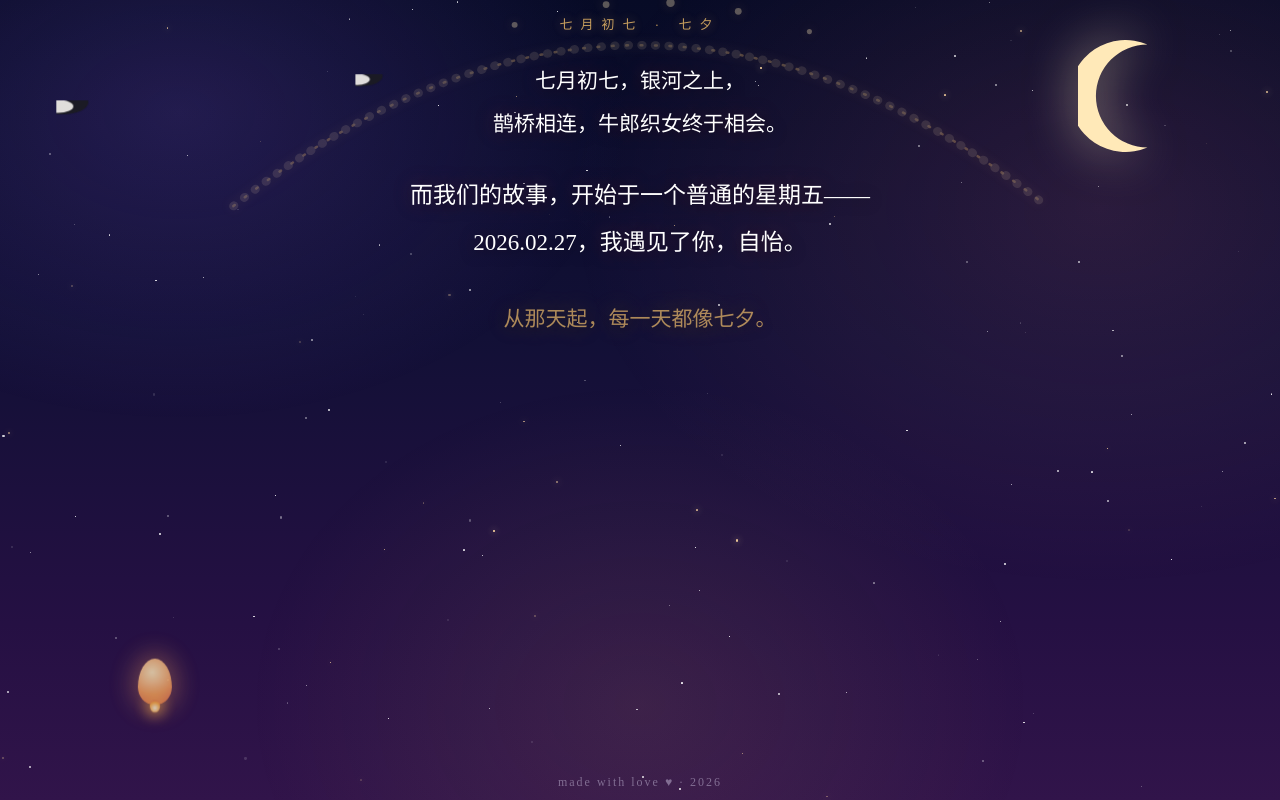
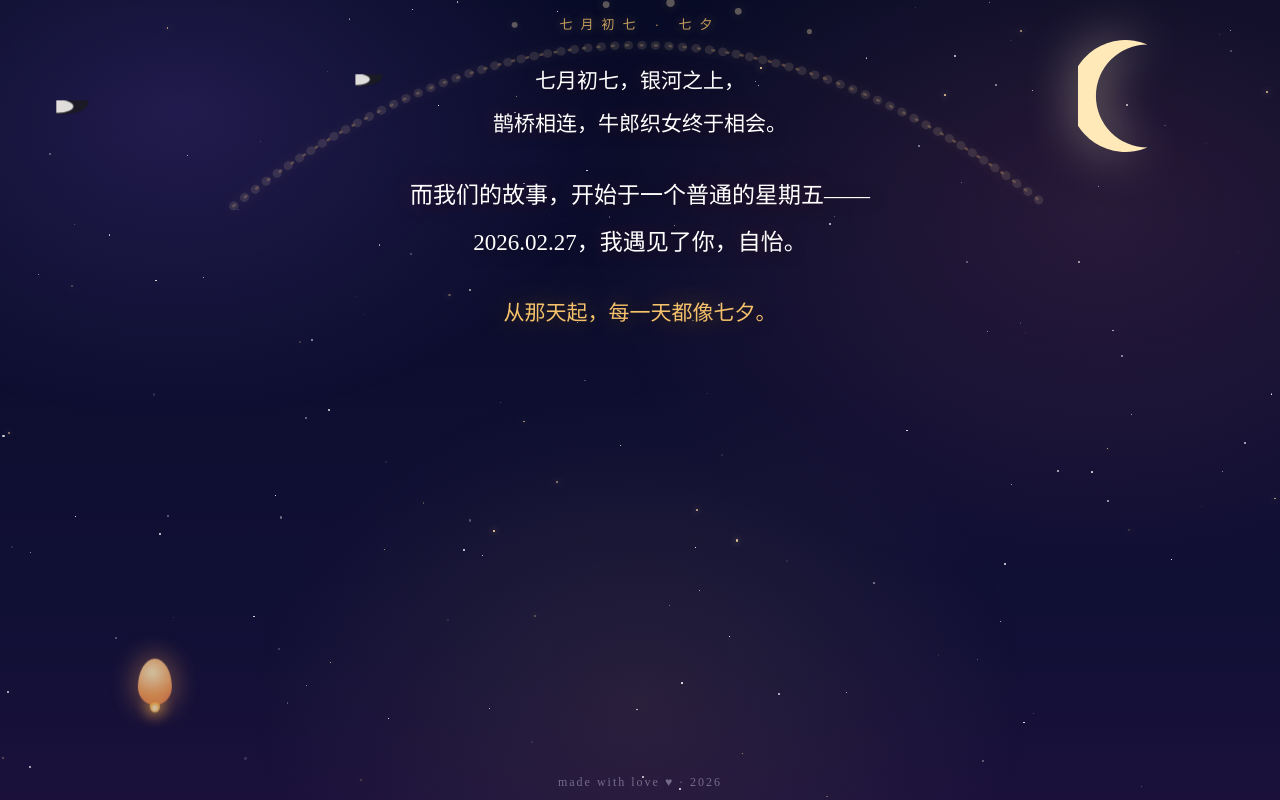
Before and after one commit to Serenkyy/qixi, a plain HTML site: page index.html in a window 1280 px wide. Shown: the top 800 px of the page. Drawn offline with Linux system fonts and the light colour scheme.

Commit message:
Update assets

```diff
--- a/index.html
+++ b/index.html
@@ -13,14 +13,15 @@
     --ink: #f3f0ff;
   }
   * { margin:0; padding:0; box-sizing:border-box; }
-  html, body { height:100%; }
+  html { min-height:100%; }
   /* dark base on html kills the white line/overscroll on iOS */
   html { background:#070b26; }
   body {
     font-family: "Songti SC", "STSong", "Noto Serif SC", "PingFang SC", "Microsoft YaHei", serif;
-    background: linear-gradient(180deg, #070b26 0%, #121036 42%, #251043 78%, #31144a 100%);
+    background: linear-gradient(180deg, #070b26 0%, #121036 40%, #2b1246 70%, #100b2e 100%);
     color: var(--ink);
     min-height: 100vh;
+    min-height: 100svh; /* iOS: visible viewport height, not the tall one */
     overflow-x: hidden;
     position: relative;
   }
@@ -98,7 +99,7 @@
 
   #loveHeart { position:relative; width:min(620px,92vw); aspect-ratio:670/620;
     margin:8px auto 0; }
-  #garden { position:absolute; inset:0; width:100%; height:100%; }
+  #garden { position:absolute; inset:0; width:100%; height:100%; background:transparent; }
 
   #words { position:absolute; top:26%; left:4%; width:92%; text-align:center; }
   #messages { display:none; opacity:0; color:#ffd9a0; font-size:clamp(15px,2.1vw,21px);
@@ -393,6 +394,15 @@
   canvas.height = H * DPR;
   var ctx = canvas.getContext('2d');
   ctx.scale(DPR, DPR);
+  /* paint the sky backdrop INTO the canvas so the canvas box can never
+     stand out as a rectangle on iOS (transparent canvas + 'lighter'
+     composites as a visible box on some WebKit versions) */
+  ctx.globalCompositeOperation = 'source-over';
+  var skybg = ctx.createLinearGradient(0, 0, 0, H);
+  skybg.addColorStop(0, '#1b0d3a');
+  skybg.addColorStop(1, '#2b1246');
+  ctx.fillStyle = skybg;
+  ctx.fillRect(0, 0, W, H);
   ctx.globalCompositeOperation = 'lighter';
   var garden = new Garden(ctx, canvas);
   var offsetX = W / 2;
@@ -428,7 +438,7 @@
 
   function revealPoem() {
     stanzas.forEach(function (s, i) {
-      setTimeout(function () { s.classList.add('show'); }, 600 + i * 1900);
+      setTimeout(function () { s.classList.add('show'); }, 500 + i * 1500);
     });
   }
 
@@ -498,8 +508,8 @@
 
   /* ================= boot ================= */
   revealPoem();
-  /* heart blooms as the last lines appear (7 stanzas × 1.9s ≈ 13.9s) */
-  setTimeout(function () { startHeartAnimation(); }, 12500);
+  /* heart blooms as the last lines appear (7 stanzas × 1.5s ≈ 11s) */
+  setTimeout(function () { startHeartAnimation(); }, 10500);
   timeElapse(together);
   setInterval(function () { timeElapse(together); }, 500);
 
```
